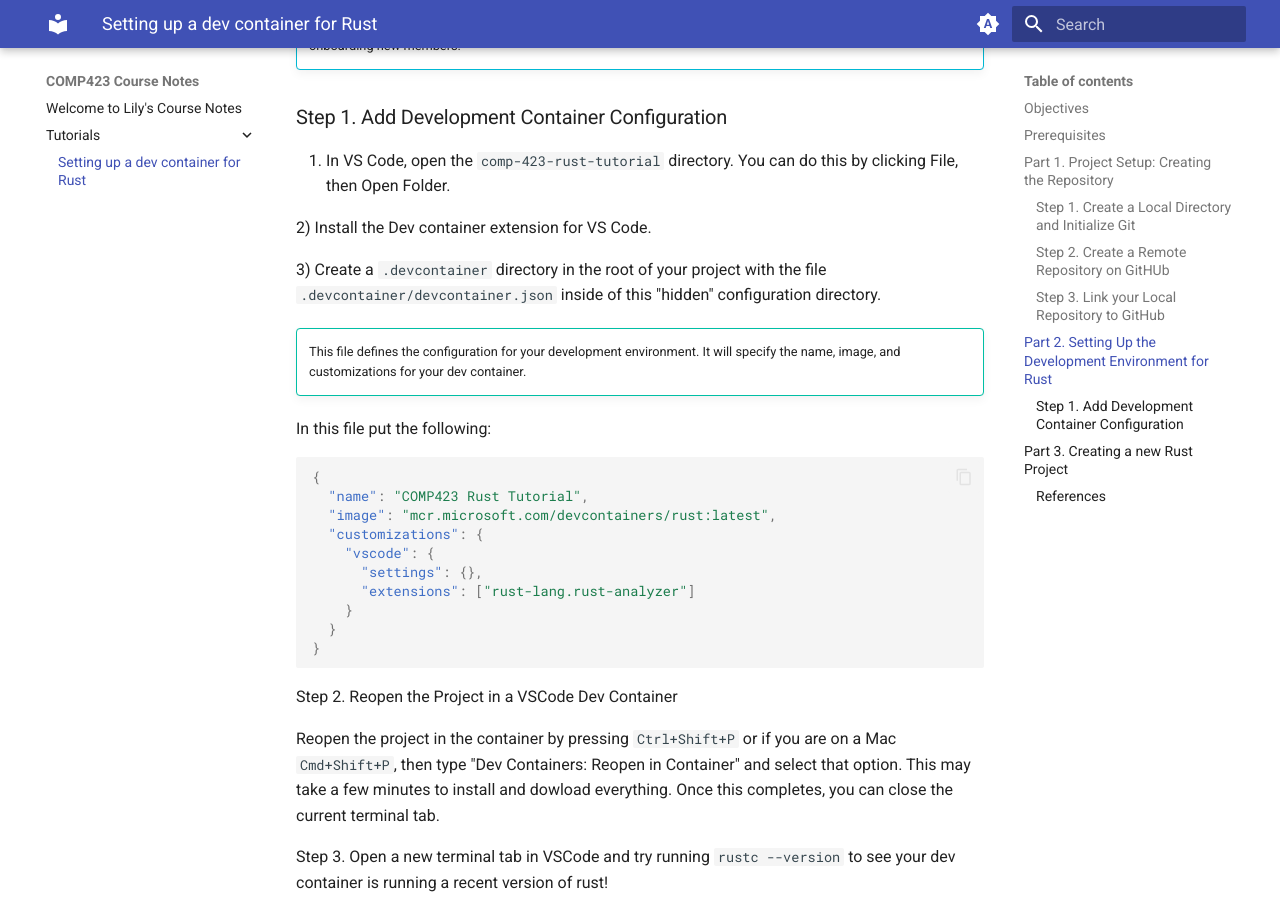
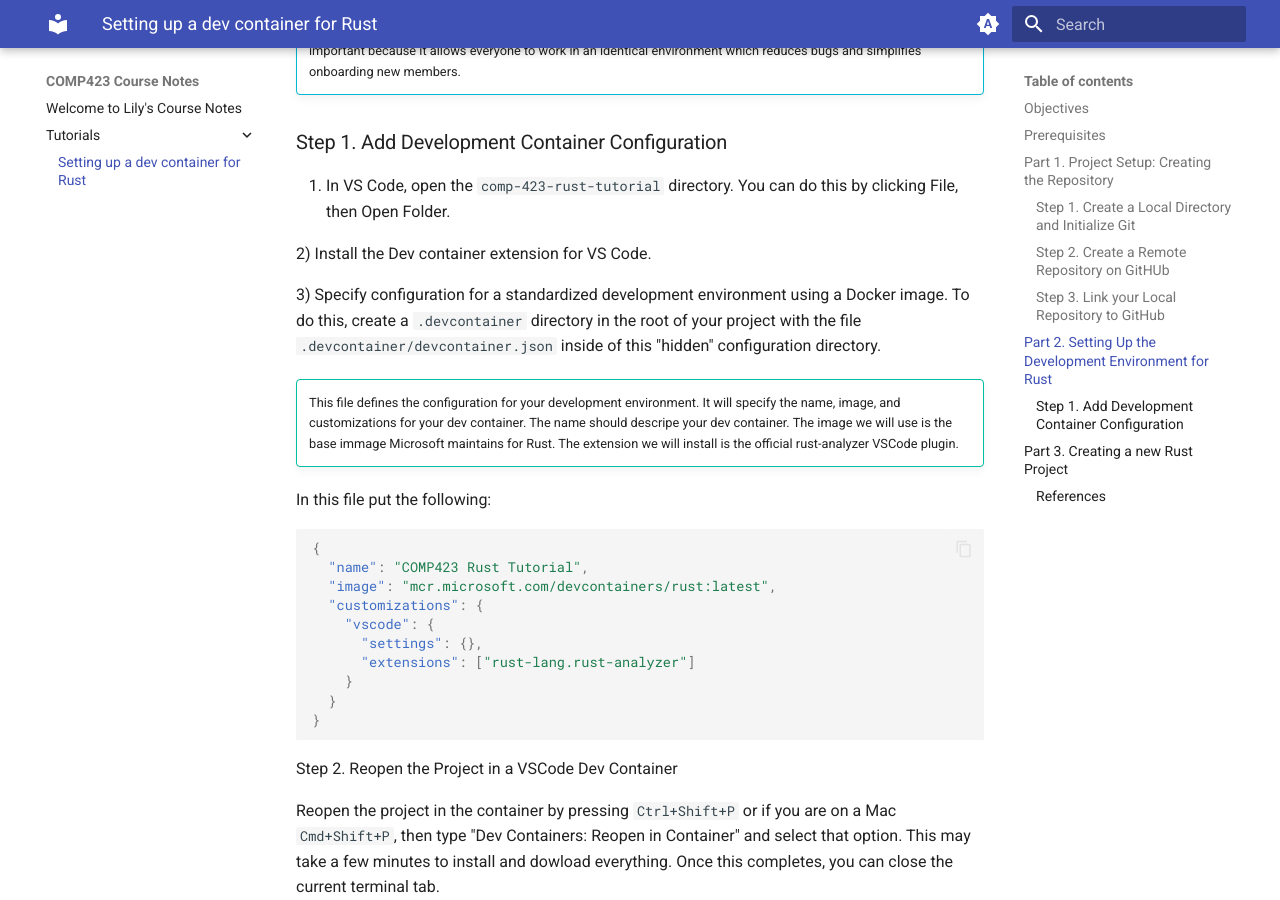
Before and after one commit to lilyem/comp423-course-notes, an MkDocs documentation site: the page built from docs/tutorials/rust-setup.md, in a window 1280 px wide and 900 px high, scrolled down 2231 px. Built offline with MkDocs 1.6.1 and Material for MkDocs 9.7.7, drawn with Linux system fonts in a browser that asks for light colours; some of the changed text lies outside the part shown.

Commit message:
Final touches

````diff
--- a/docs/tutorials/rust-setup.md
+++ b/docs/tutorials/rust-setup.md
@@ -5,7 +5,7 @@
 
 ## Objectives
 
-In this tutorial, you will learn how to set up a project from scratch in the Rust Programming language! By the conclusion, you will have set up a Development container (and learn about why these are important!) and created a project that prints "Hello COMP423" in Rust.
+In this tutorial, you will learn how to set up a Dev Container that installs Rust, then write a simple program in the Rust Programming language! By the conclusion, you will have set up a Development container (and learn about why these are important!) and created a project that prints "Hello COMP423" in Rust.
 
 ## Prerequisites
 
@@ -93,10 +93,10 @@
 
 2) Install the Dev container extension for VS Code.
 
-3) Create a `.devcontainer` directory in the root of your project with the file `.devcontainer/devcontainer.json` inside of this "hidden" configuration directory.
+3) Specify configuration for a standardized development environment using a Docker image. To do this, create a `.devcontainer` directory in the root of your project with the file `.devcontainer/devcontainer.json` inside of this "hidden" configuration directory.
 
 !!! Tip ""
-    This file defines the configuration for your development environment. It will specify the name, image, and customizations for your dev container.
+    This file defines the configuration for your development environment. It will specify the name, image, and customizations for your dev container. The name should descripe your dev container. The image we will use is the base immage Microsoft maintains for Rust. The extension we will install is the official rust-analyzer VSCode plugin.
 
 In this file put the following:
 ``` json
````
